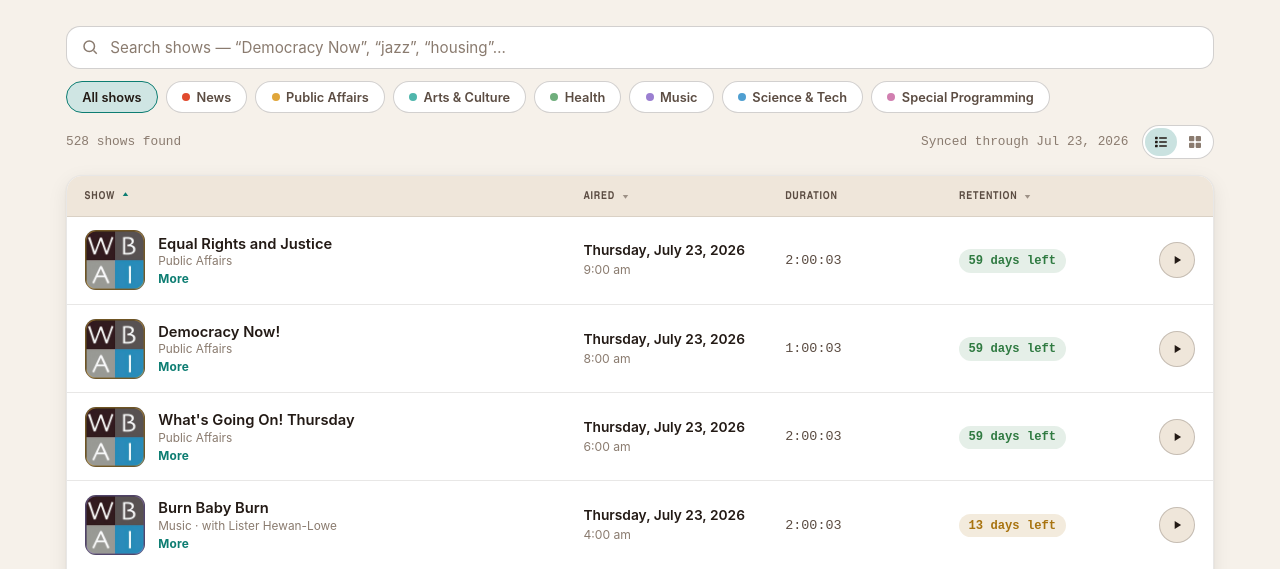
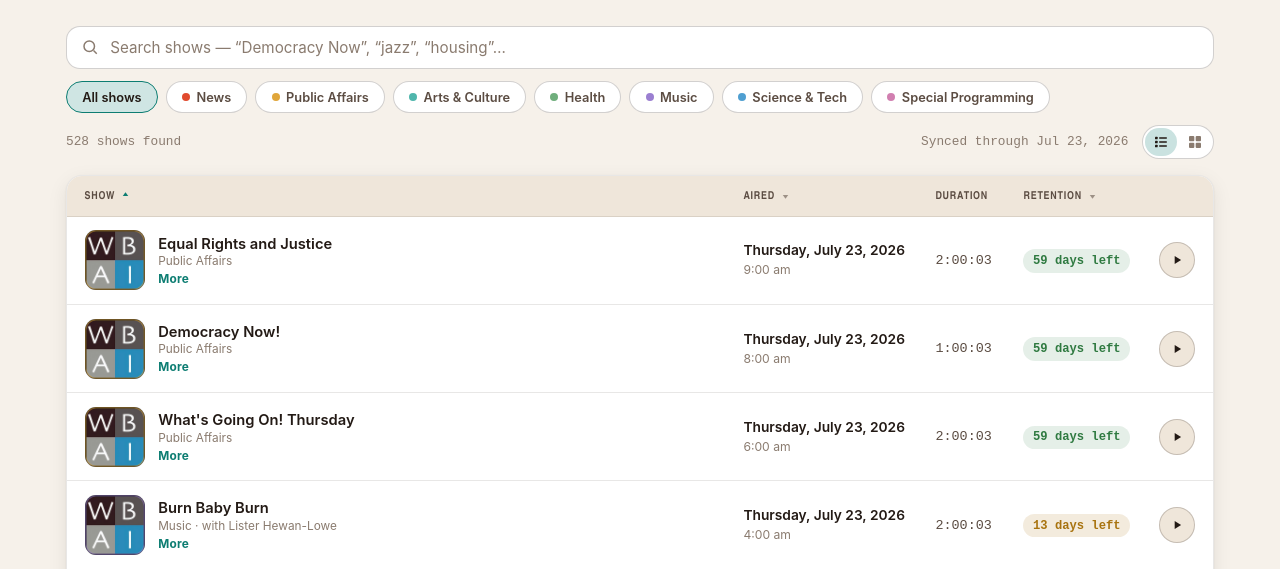
Before and after one commit to Catskill909/wbai-archive, a website: page public/index.html in a window 1280 px wide. Shown: the part 201-770 px from the top of the page. Drawn offline with Linux system fonts and the light colour scheme; no server answers.

Commit message:
List rows: size Duration and Retention to content, give the slack to titles
The four columns were fr units, which split the row proportionally regardless
of what they hold. Measured at 1400px: Duration was allocated 158px for 58px
of text and Retention 176px for a 108px pill — about 170px sitting idle beside
the one column whose content is open-ended.

Title is now the only fr track; the rest use minmax(<measured floor>, auto) so
they fit their contents and can still grow if a longer date or a new retention
label needs it. Duration's floor is set by its column header, not its values.

Show column 483px -> 643px at 1180px wide, and no title in the first 40 rows
needs truncating any more. No horizontal overflow at 950px, where two titles
ellipsise and the worst title-to-date clearance is still 24px.

Co-Authored-By: Claude Opus 4.8 <noreply@anthropic.com>

```diff
--- a/public/styles.css
+++ b/public/styles.css
@@ -350,7 +350,17 @@
   }
   .row{
     display:grid;
-    grid-template-columns: minmax(0,2.6fr) 1fr .85fr .95fr 44px;
+    /* The title is the only column whose content is open-ended, so it takes all
+       the slack: the other three are sized to what they actually hold (measured
+       widest — date 176px, duration 58px, retention pill 108px) with `auto` to
+       grow if a longer date or a new retention label ever needs it. As fr units
+       they were handing Duration 158px for 58px of text. */
+    grid-template-columns:
+      minmax(0, 1fr)          /* show    — absorbs everything left over */
+      minmax(11rem, auto)     /* aired   */
+      minmax(4.5rem, auto)    /* duration — floor set by the column header */
+      minmax(7rem, auto)      /* retention */
+      44px;                   /* play    */
     align-items:center;
     gap: .75rem 1rem;
     padding:.85rem 1.1rem;
```
